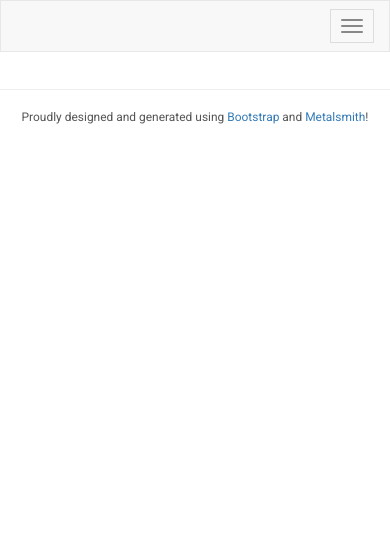
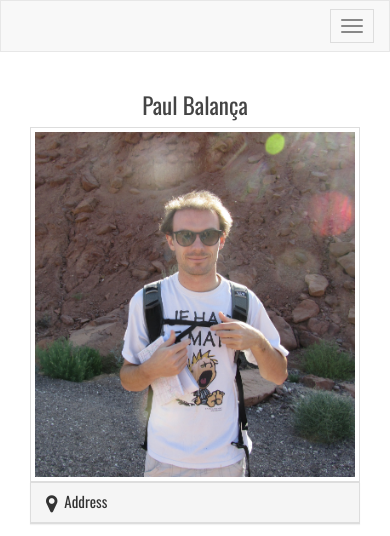
Before and after one commit to balancap/samaris, a website: page src/index.html in a window 390 px wide. Shown: the top 536 px of the page. Drawn offline with nearby package versions, Linux system fonts and the light colour scheme; some packages are replaced by stand-ins of ours; files that its build step writes are made by us from their sources.

Commit message:
Integrate picture and social links on small devices.

```diff
--- a/layouts/default.html
+++ b/layouts/default.html
@@ -8,7 +8,7 @@
     <div class="container">
       <div class="row">
 
-        <div class="hidden-xs col-sm-3">
+        <div class="col-sm-3">
         {{>sidebar}}
         </div>
 
```
Also changed, not shown: build/index.html, build/research/index.html.
